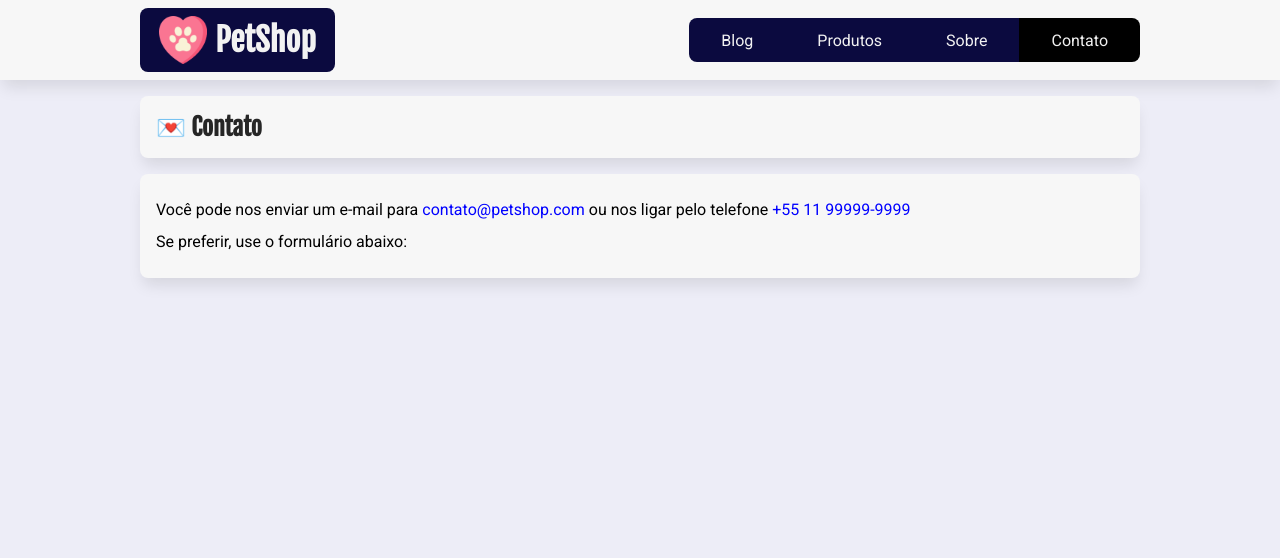
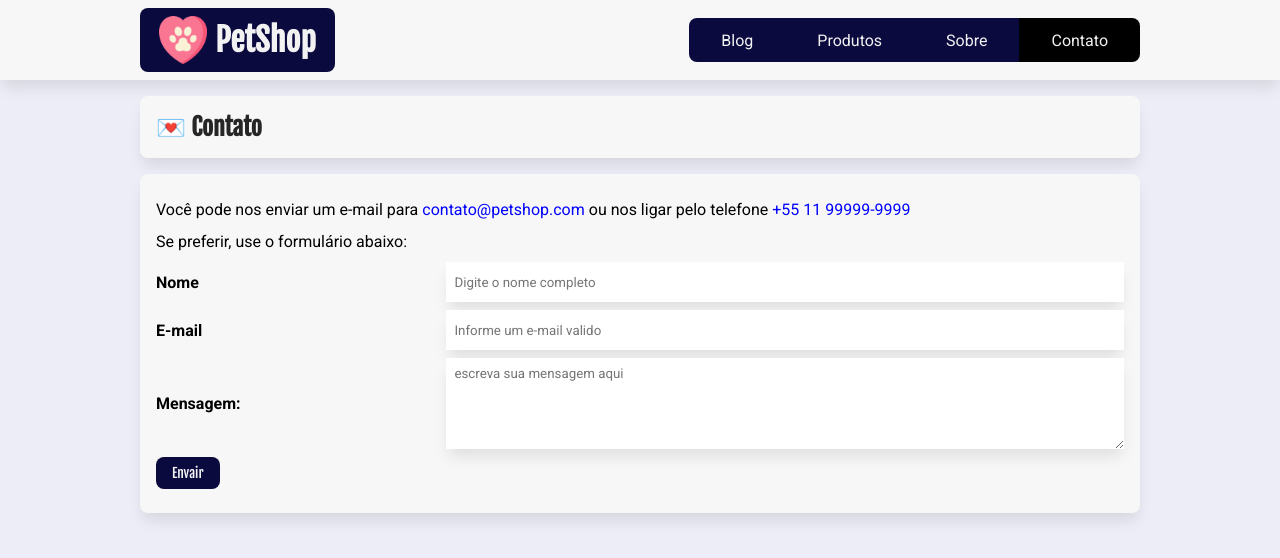
Before and after one commit to gaaviana/petshop, a Next.js app: page /contato in a window 1280 px wide. Shown: the top 558 px of the page. Built offline with nearby package versions, Linux system fonts and the light colour scheme.

Commit message:
formulario (html css)

```diff
--- a/src/app/contato/page.tsx
+++ b/src/app/contato/page.tsx
@@ -2,6 +2,7 @@
 import Container from "@/components/Container";
 import estilos from "./contato.module.css";
 import { Metadata } from "next";
+import Formulario from "@/components/Formulario";
 
 export const metadata: Metadata = {
   title: "Contato | PetShop",
@@ -20,6 +21,8 @@ export default function Contato() {
         </p>
 
         <p>Se preferir, use o formulário abaixo:</p>
+
+        <Formulario/>
       </Container>
     </section>
   );
--- /dev/null
+++ b/src/components/Formulario.module.css
@@ -0,0 +1,60 @@
+.formulario {
+  & > .campo {
+    margin-bottom: 0.5rem;
+    display: flex;
+    justify-content: space-between;
+
+    & label {
+      font-weight: bold;
+      width: 30%;
+      display: flex;
+      align-items: center;
+    }
+
+    & input {
+      height: 40px;
+    }
+
+    & input,
+    & textarea {
+      width: 70%;
+      border: none;
+      box-shadow: var(--sombra-box);
+      padding: 0.5rem;
+      font-family: var(--font-roboto), sans-serif;
+    }
+
+    & button {
+      background-color: var(--cor-primaria-fundo);
+      color: var(--cor-primaria);
+      padding: 0.5rem 1rem;
+      border: none;
+      cursor: pointer;
+      border-radius: var(--borda-arredondada);
+
+      &:hover {
+        background-color: var(--cor-primaria-fundo-hover);
+      }
+
+      &:disabled {
+        background-color: #ccc;
+        cursor: not-allowed;
+        color: #666;
+      }
+    }
+  }
+
+  .mensagem {
+    margin-top: 1rem;
+  }
+
+  .sucesso {
+    color: green;
+    font-weight: bold;
+  }
+
+  .erro {
+    color: red;
+    font-weight: bold;
+  }
+}
--- /dev/null
+++ b/src/components/Formulario.tsx
@@ -0,0 +1,26 @@
+import estilos from "./Formulario.module.css"
+
+export default function Formulario() {
+  return (
+    <form action="" className={estilos.formulario}>
+        <div className={estilos.campo}>
+            <label htmlFor="nome">Nome</label>
+            <input type="text" name="nome" id="nome" placeholder="Digite o nome completo" />
+        </div>
+
+        <div className={estilos.campo}>
+            <label htmlFor="email">E-mail</label>
+            <input type="email" name="emial" id="email" placeholder="Informe um e-mail valido" />
+        </div>
+
+        <div className={estilos.campo}>
+            <label htmlFor="mensagem">Mensagem:</label>
+            <textarea name="mensagem" id="mensagem" rows={5} placeholder="escreva sua mensagem aqui"></textarea>
+        </div>
+
+        <div className={estilos.campo}>
+        <button type="submit">Envair</button>
+        </div>
+    </form>
+  )
+}
```
